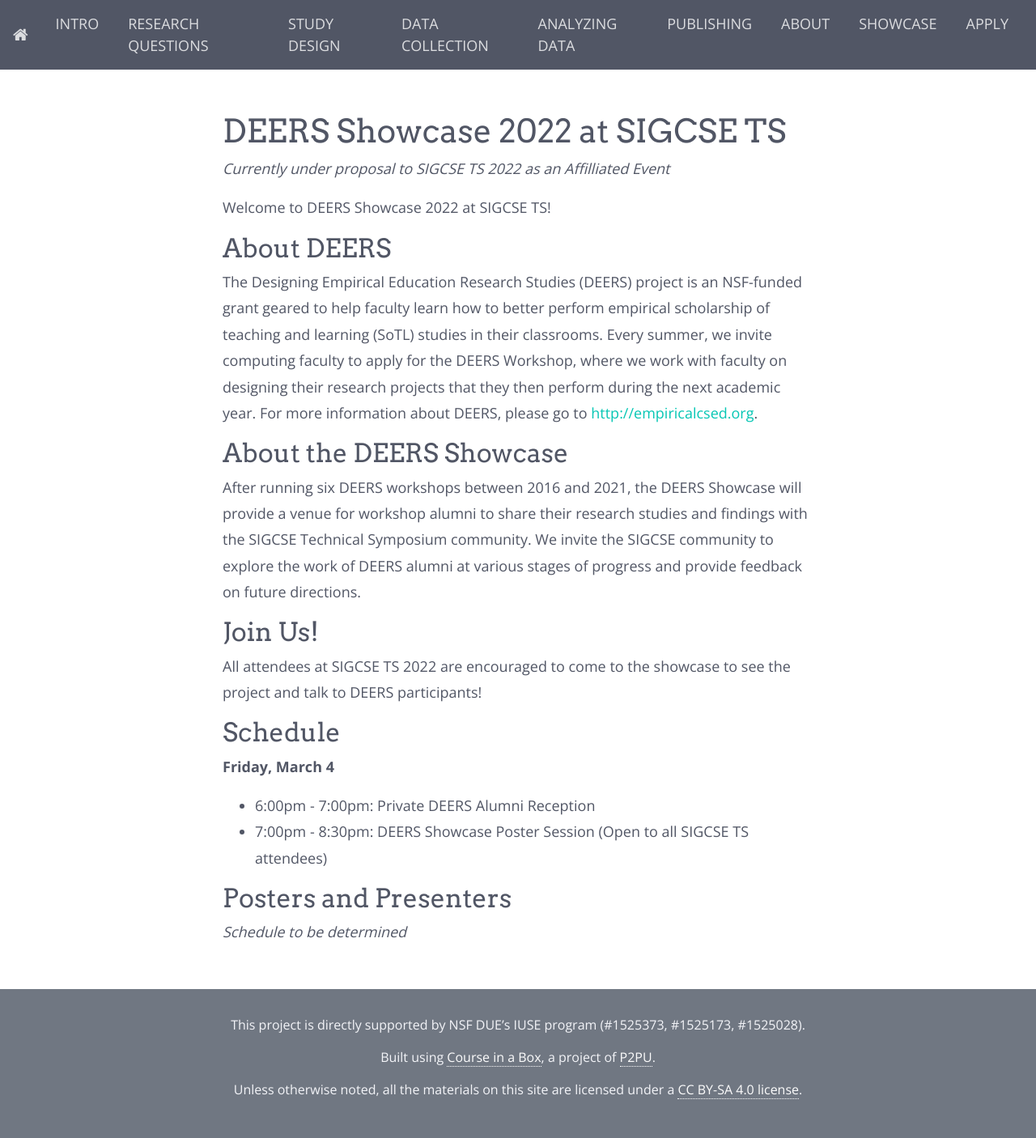
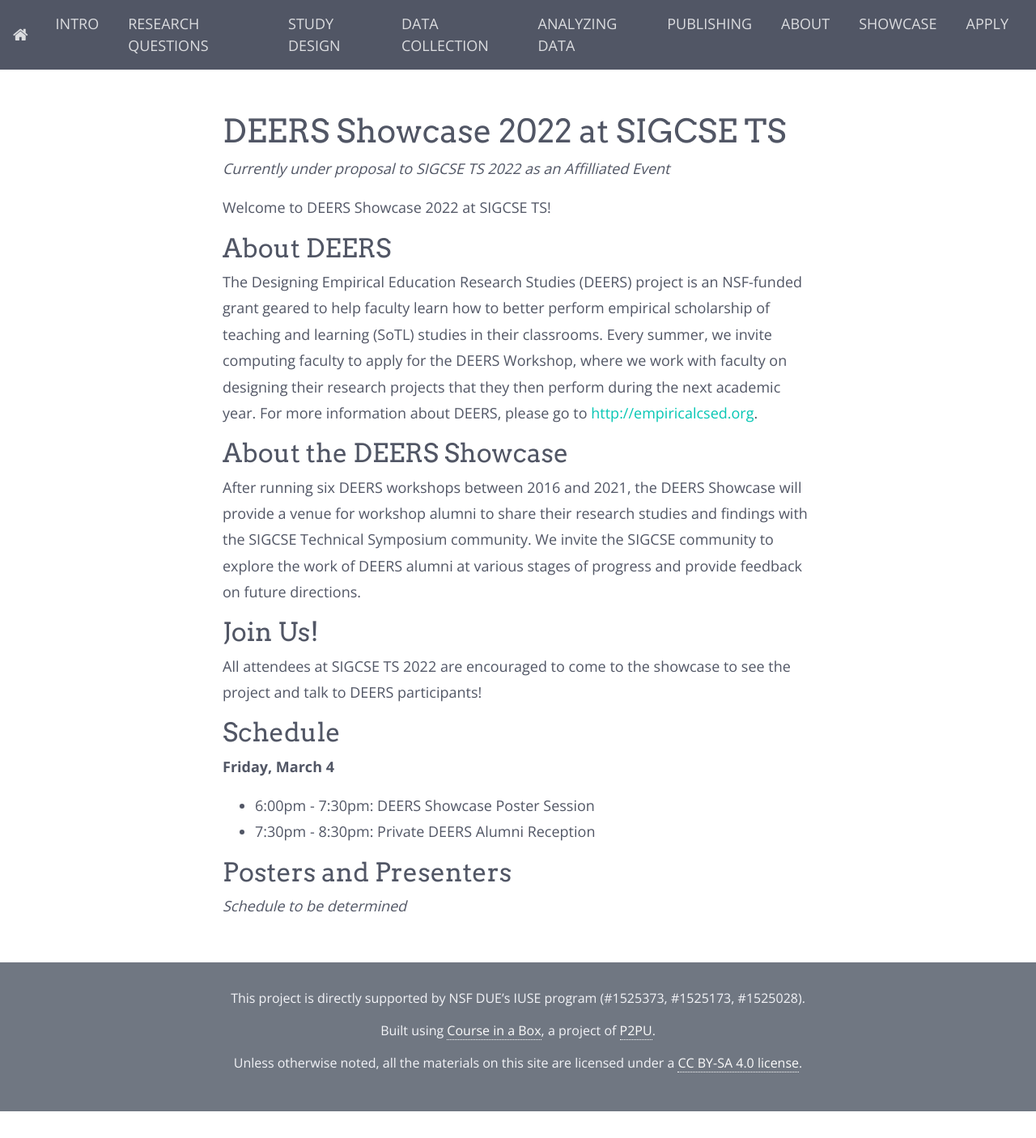
Before and after one commit to marksherriff/deers, a Jekyll site: the page built from showcase.md, in a window 1280 px wide. Shown: the whole page at 81% size. Built offline with Jekyll 4.4.1, drawn with Linux system fonts in a browser that asks for light colours; nearby versions of some CDN libraries; after the commit the page ends 1373 px from its top, so only the background shows below that.

Commit message:
Schedule update

```diff
--- a/showcase.md
+++ b/showcase.md
@@ -22,8 +22,8 @@
 
 __Friday, March 4__
 
-* 6:00pm - 7:00pm: Private DEERS Alumni Reception
-* 7:00pm - 8:30pm: DEERS Showcase Poster Session (Open to all SIGCSE TS attendees)
+* 6:00pm - 7:30pm: DEERS Showcase Poster Session
+* 7:30pm - 8:30pm: Private DEERS Alumni Reception
 
 ## Posters and Presenters
 
```
